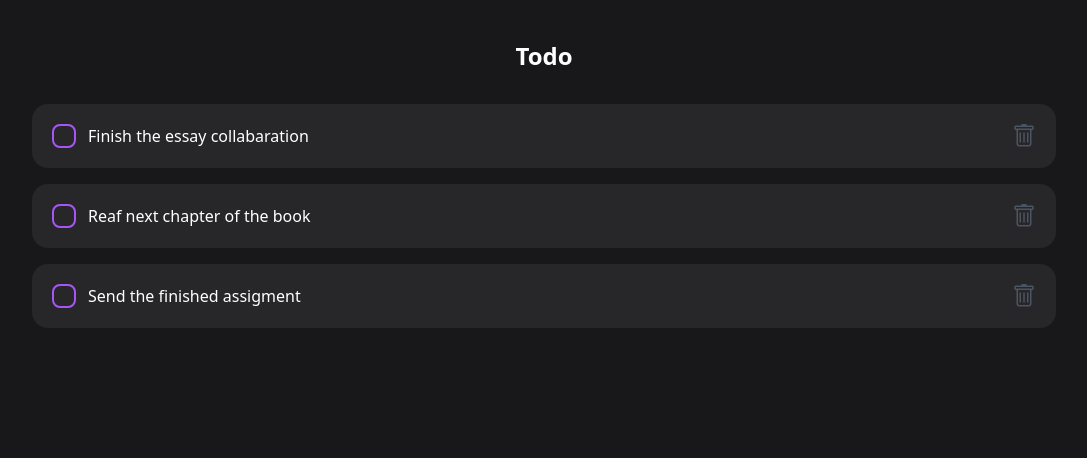
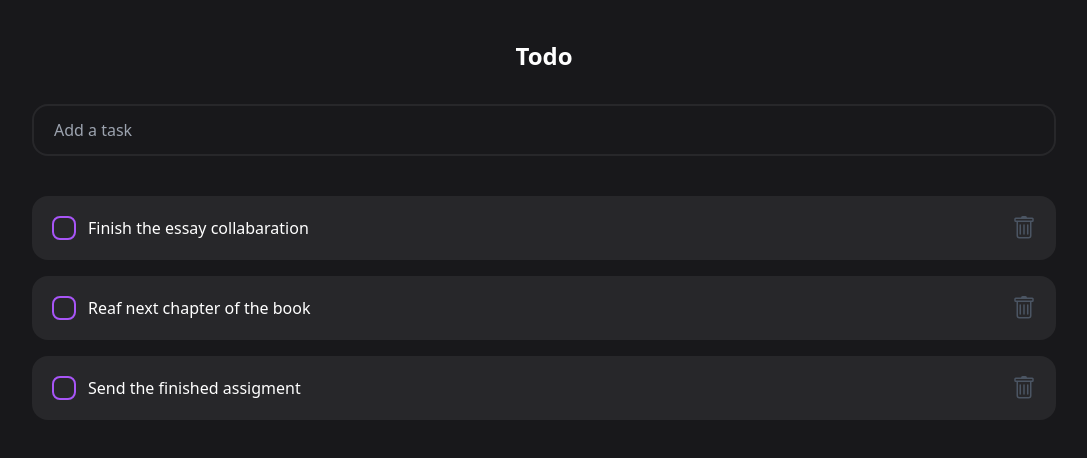
Before and after one commit to oskaldev/vite-react, a React (Vite) app: page / in a window 1280 px wide. Shown: the top 458 px of the page, without its empty margins (96-1183 px from the left). Built offline with nearby package versions, Linux system fonts and the light colour scheme.

Commit message:
add handleAddTask

```diff
--- a/src/components/screens/home/Home.jsx
+++ b/src/components/screens/home/Home.jsx
@@ -1,12 +1,14 @@
 import React from 'react';
 import TodoItem from './item/TodoItem';
 import { useTodo } from '../../../hooks/useTodo';
+import CreateTask from './create-task/CreateTask';
 const Home = () => {
-  const { todos, removeTodo, handleChangeTodo } = useTodo();
+  const { todos, removeTodo, handleChangeTodo, addTodo } = useTodo();
 
   return (
     <div className='text-white w-4/5 mx-auto'>
       <h1 className='text-2xl text-center font-bold mb-8'>Todo</h1>
+      <CreateTask addTodo={addTodo} />
       {todos.map(todo => (
         <TodoItem
           key={todo.id}
--- /dev/null
+++ b/src/components/screens/home/create-task/CreateTask.jsx
@@ -0,0 +1,33 @@
+import React from 'react';
+import { useState } from 'react';
+
+const CreateTask = ({ addTodo }) => {
+  const [newTask, setNewTask] = useState('');
+  const handleInputChange = event => {
+    setNewTask(event.target.value); // Обновление состояния при изменении инпута
+  };
+  const handleAddTask = () => {
+    if (newTask.trim() !== '') {
+      addTodo({
+        id: Date.now(),
+        title: newTask,
+        isCompleted: false,
+      });
+      setNewTask('');
+    }
+  };
+  return (
+    <div className='flex items-center justify-between border-zinc-800 border-2 rounded-2xl px-5 py-3 mb-10 w-full'>
+      <input
+        type='text'
+        className='bg-transparent border-none outline-none w-full'
+        placeholder='Add a task'
+        onChange={handleInputChange}
+        value={newTask}
+        onKeyDown={e => e.key === 'Enter' && handleAddTask()}
+      />
+    </div>
+  );
+};
+
+export default CreateTask;
--- a/src/providers/TodoProdiver.jsx
+++ b/src/providers/TodoProdiver.jsx
@@ -12,8 +12,11 @@ const TodoProdiver = ({ children }) => {
     const updatedTodos = changeTodoStatus(todos, id);
     setTodos(updatedTodos);
   };
+  const addTodo = newTodo => {
+    setTodos([...todos, newTodo]);
+  };
   return (
-    <TodoContext.Provider value={{ todos, setTodos, removeTodo, handleChangeTodo }}>
+    <TodoContext.Provider value={{ todos, setTodos, removeTodo, handleChangeTodo, addTodo }}>
       {children}
     </TodoContext.Provider>
   );
```
